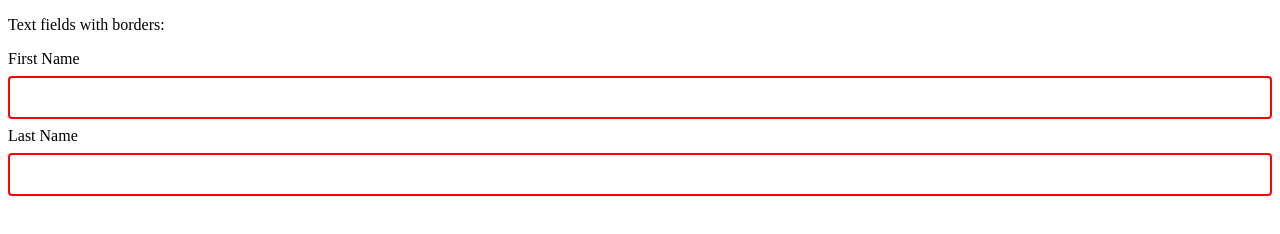
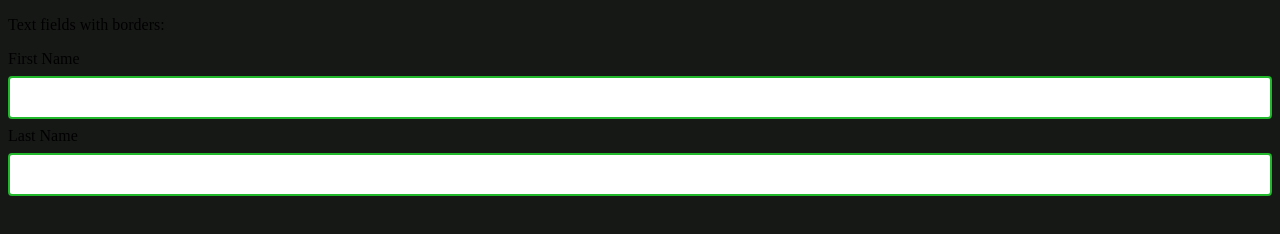
Before and after one commit to LevelUpCode998/LevelUpCode998.github.io, a plain HTML site: page Forms.html in a window 1280 px wide. Drawn offline with Linux system fonts and the light colour scheme.

Commit message:
Update Forms.html

```diff
--- a/Forms.html
+++ b/Forms.html
@@ -3,14 +3,14 @@
 <head>
 <style>
   body{
-  background-color  #161816
+  background-color: #161816;
   }
 input[type=text] {
     width: 100%;
     padding: 12px 20px;
     margin: 8px 0;
     box-sizing: border-box;
-    border: 2px solid red;
+    border: 2px solid #21b82b;
     border-radius: 4px;
 }
 </style>
```
